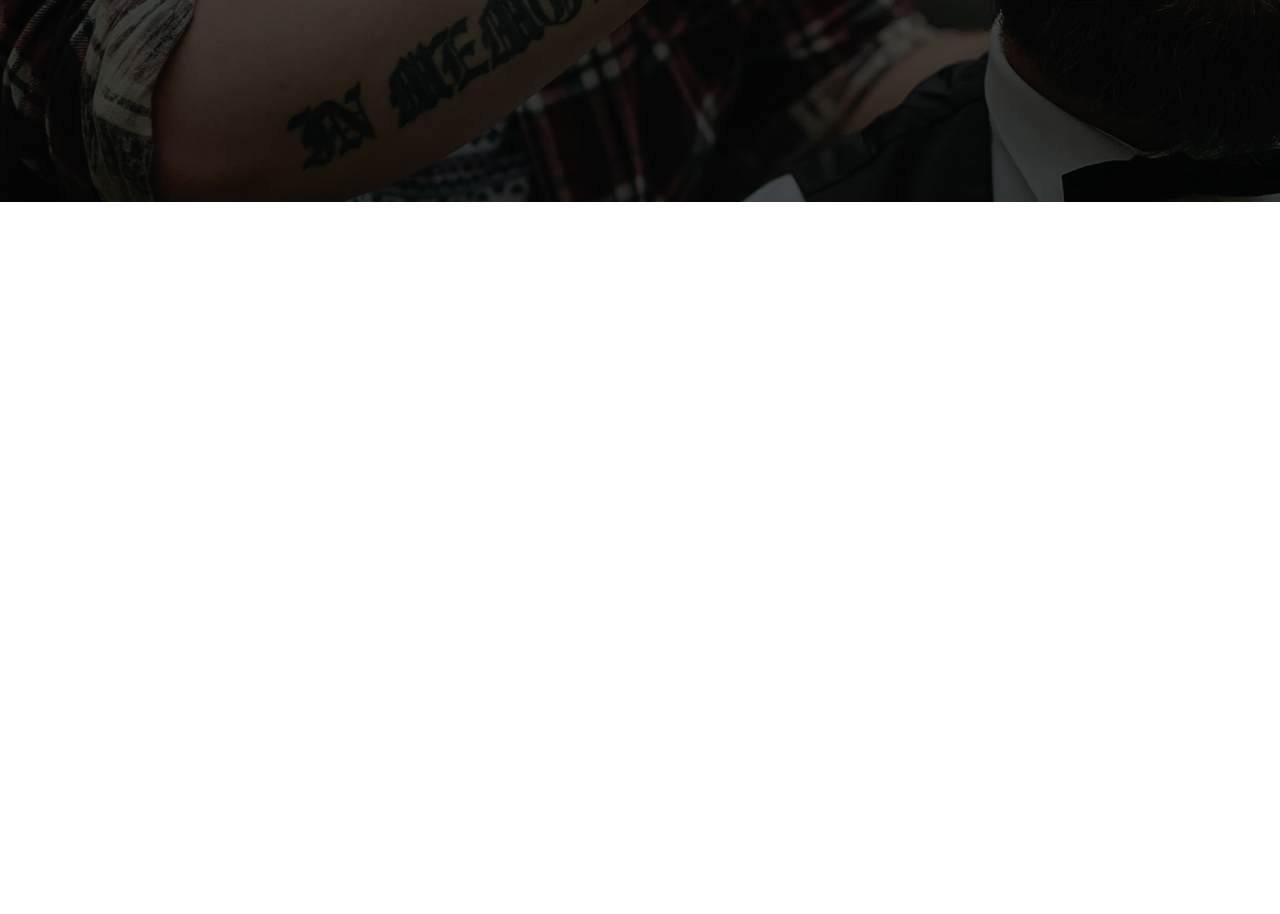
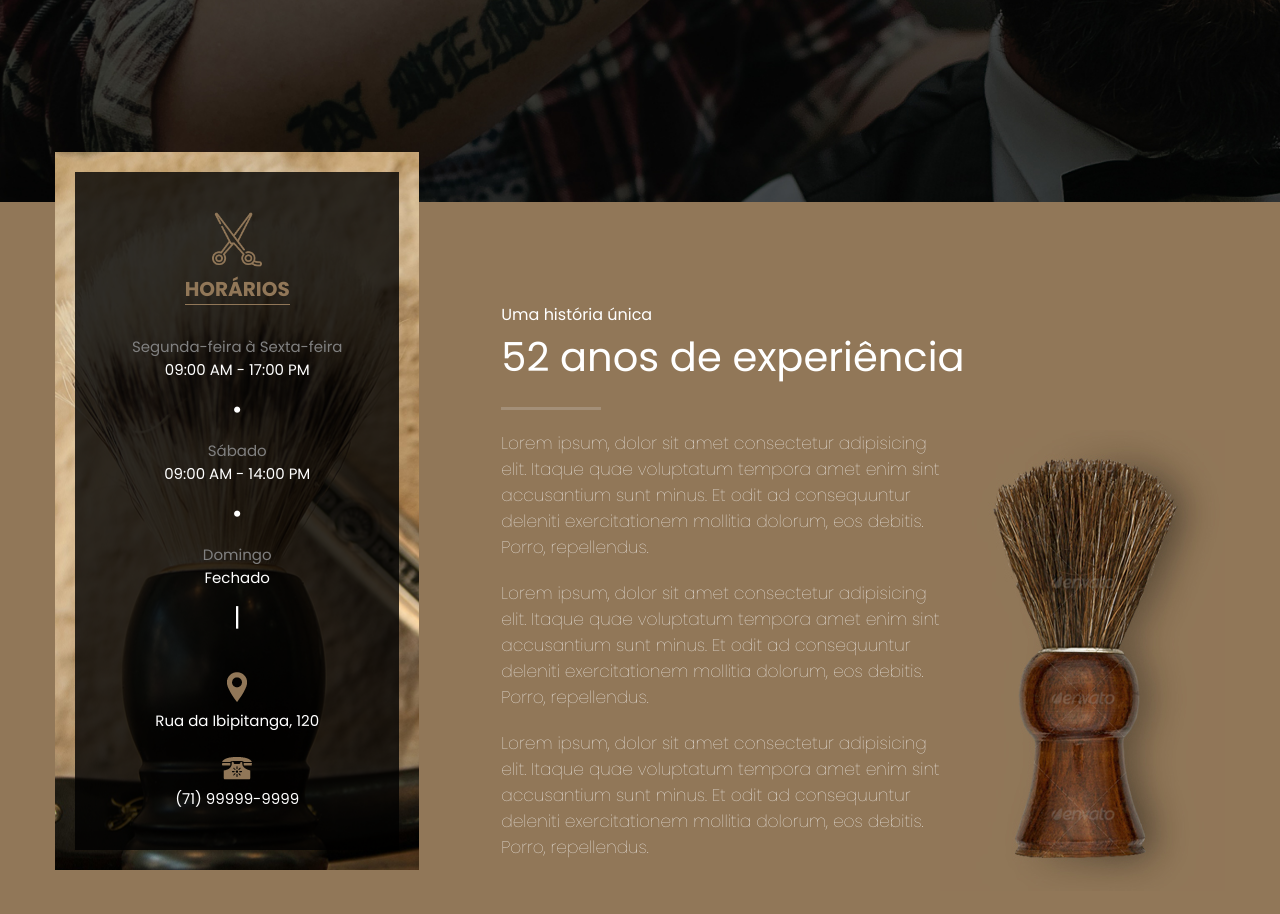
Before and after one commit to fabio-cerqueira/barberShop, a plain HTML site: page index.html in a window 1280 px wide. Shown: the part 598-1512 px from the top of the page. Before the commit the page ends 800 px from the top, so only its background shows below. Drawn offline with Linux system fonts and the light colour scheme.

Commit message:
contruindo a segunda section

```diff
--- a/css/style.css
+++ b/css/style.css
@@ -9,7 +9,12 @@
 }
 
 body {
-    font-family: 'Poppins', sans-serif;
+  font-family: "Poppins", sans-serif;
+}
+
+.container {
+  width: 1170px;
+  margin: auto;
 }
 
 /*******
@@ -93,3 +98,102 @@ body {
 .home .banner .slogan2 {
   margin-bottom: 15px;
 }
+
+/*******
+* ABOUT *
+*******/
+.about {
+  background-color: var(--color-primary);
+}
+
+.about .container {
+  display: flex;
+}
+
+.about .timing {
+  position: relative;
+  top: -50px;
+  width: 33%;
+  padding: 20px;
+  background-image: url(../images/brush-big.jpg);
+}
+
+.about .timing .overlay {
+  background-color: rgba(0, 0, 0, 0.8);
+  text-align: center;
+  padding: 40px 20px;
+}
+
+.about .timing .icon-cut {
+  width: 50px;
+}
+
+.about .timing h3 {
+  color: var(--color-primary);
+  text-transform: uppercase;
+  border-bottom: 1px solid var(--color-primary);
+  width: fit-content;
+  margin: 0 auto 30px auto;
+  font-size: 20px;
+}
+
+.about .timing .text {
+  margin: 10px 0;
+}
+
+.about .timing .text:after {
+  display: block;
+  content: "•";
+  font-size: 25px;
+  color: white;
+  margin-top: 10px;
+}
+
+.about .timing .text:last-of-type:after {
+  content: "|";
+}
+
+.about .timing .text h4 {
+  color: grey;
+  font-weight: 400;
+  font-size: 15px;
+}
+
+.about .timing span {
+  display: block;
+  color: white;
+  font-size: 15px;
+
+}
+
+.about .experience {
+  width: 66%;
+  color: white;
+  margin-left: 7%;
+  margin-top: 100px;
+}
+
+.about .experience h2 {
+  font-weight: 400;
+  font-size: 40px;
+}
+
+.about .experience h2:after {
+  display: block;
+  content: "";
+  width: 100px;
+  height: 3px;
+  background-color: #a38f78;
+  margin: 20px 0;
+}
+
+.about .experience .text {
+  display: flex;
+  justify-content: space-between;
+}
+
+.about .experience .text p {
+  margin-bottom: 20px;
+  font-weight: 100;
+  font-size: 17px;
+}
--- a/index.html
+++ b/index.html
@@ -1,31 +1,34 @@
 <!DOCTYPE html>
 <html lang="pt-br">
   <head>
-    <meta charset="UTF-8">
-    <meta http-equiv="X-UA-Compatible" content="IE=edge">
-    <meta name="viewport" content="width=device-width, initial-scale=1.0">
+    <meta charset="UTF-8" />
+    <meta http-equiv="X-UA-Compatible" content="IE=edge" />
+    <meta name="viewport" content="width=device-width, initial-scale=1.0" />
     <title>Barber Shop</title>
-    <link rel="preconnect" href="https://fonts.googleapis.com">
-    <link rel="preconnect" href="https://fonts.gstatic.com" crossorigin>
-    <link href="https://fonts.googleapis.com/css2?family=Poppins:wght@100;400;700&display=swap" rel="stylesheet">
-    <link rel="stylesheet" href="css/style.css">
+    <link rel="preconnect" href="https://fonts.googleapis.com" />
+    <link rel="preconnect" href="https://fonts.gstatic.com" crossorigin />
+    <link
+      href="https://fonts.googleapis.com/css2?family=Poppins:wght@100;400;700&display=swap"
+      rel="stylesheet"
+    />
+    <link rel="stylesheet" href="css/style.css" />
   </head>
   <body>
-    <section class="home">
+    <section class="home" id="home">
       <header class="header">
         <nav class="nav">
           <ul>
             <li>
-                        <a href="#">Home</a>
+              <a href="#home">Home</a>
             </li>
             <li>
-                        <a href="#">Sobre</a>
+              <a href="#about">Sobre</a>
             </li>
             <li>
               <a href="#">Serviços</a>
             </li>
             <li>
-                        <img class="logo" src="images/logo.png" alt="Logo Barber Shop">
+              <img class="logo" src="images/logo.png" alt="Logo Barber Shop" />
             </li>
             <li>
               <a href="#">Galeria</a>
@@ -44,7 +47,61 @@
         <span class="slogan1">Profissionalismo e Excelência</span>
         <h1>Barber Shop</h1>
         <span class="slogan2">O melhor para cuidar do seu estilo</span>
-            <img src="images/much-img.png" alt="Barber Shop">
+        <img src="images/much-img.png" alt="Barber Shop" />
+      </div>
+    </section>
+
+    <section class="about" id="about">
+      <div class="container">
+        <div class="timing">
+          <div class="overlay">
+            <img class="icon-cut" src="images/classic-cut.png" alt="Horários" />
+            <h3>Horários</h3>
+
+            <div class="text">
+              <h4>Segunda-feira à Sexta-feira</h4>
+              <span>09:00 AM - 17:00 PM</span>
+            </div>
+
+            <div class="text">
+              <h4>Sábado</h4>
+              <span>09:00 AM - 14:00 PM</span>
+            </div>
+
+            <div class="text">
+              <h4>Domingo</h4>
+              <span>Fechado</span>
+            </div>
+
+            <br>
+            <img src="images/loc-ic.png" alt="Localização">
+            <span>Rua da Ibipitanga, 120</span>
+
+            <br>
+            <img src="images/phone-ic.png" alt="Telefone">
+            <span>(71) 99999-9999 </span>
+          </div>
+        </div>
+        <div class="experience">
+          <span>Uma história única</span>
+          <h2>52 anos de experiência</h2>
+
+          <div class="text">
+            <div>
+              <p>
+                Lorem ipsum, dolor sit amet consectetur adipisicing elit. Itaque quae voluptatum tempora amet enim sint accusantium sunt minus. Et odit ad consequuntur deleniti exercitationem mollitia dolorum, eos debitis. Porro, repellendus.
+              </p>
+              <p>
+                Lorem ipsum, dolor sit amet consectetur adipisicing elit. Itaque quae voluptatum tempora amet enim sint accusantium sunt minus. Et odit ad consequuntur deleniti exercitationem mollitia dolorum, eos debitis. Porro, repellendus.
+              </p>
+              <p>
+                Lorem ipsum, dolor sit amet consectetur adipisicing elit. Itaque quae voluptatum tempora amet enim sint accusantium sunt minus. Et odit ad consequuntur deleniti exercitationem mollitia dolorum, eos debitis. Porro, repellendus.
+              </p>
+            </div>
+
+            <img src="images/shave-brush.jpg" alt="52 anos de experiência">
+          </div>
+        </div>
       </div>
     </section>
   </body>
```
Lines whose indentation alone changed are shown as unchanged.
